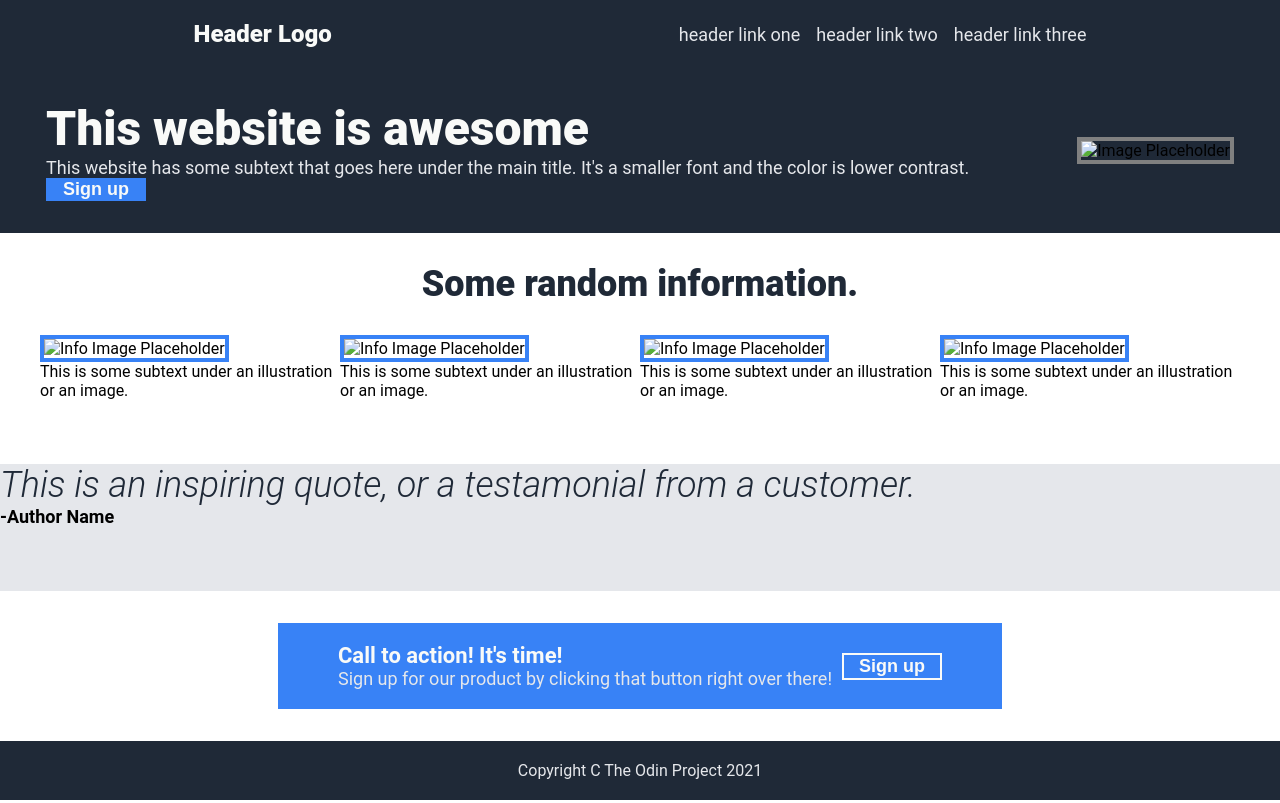
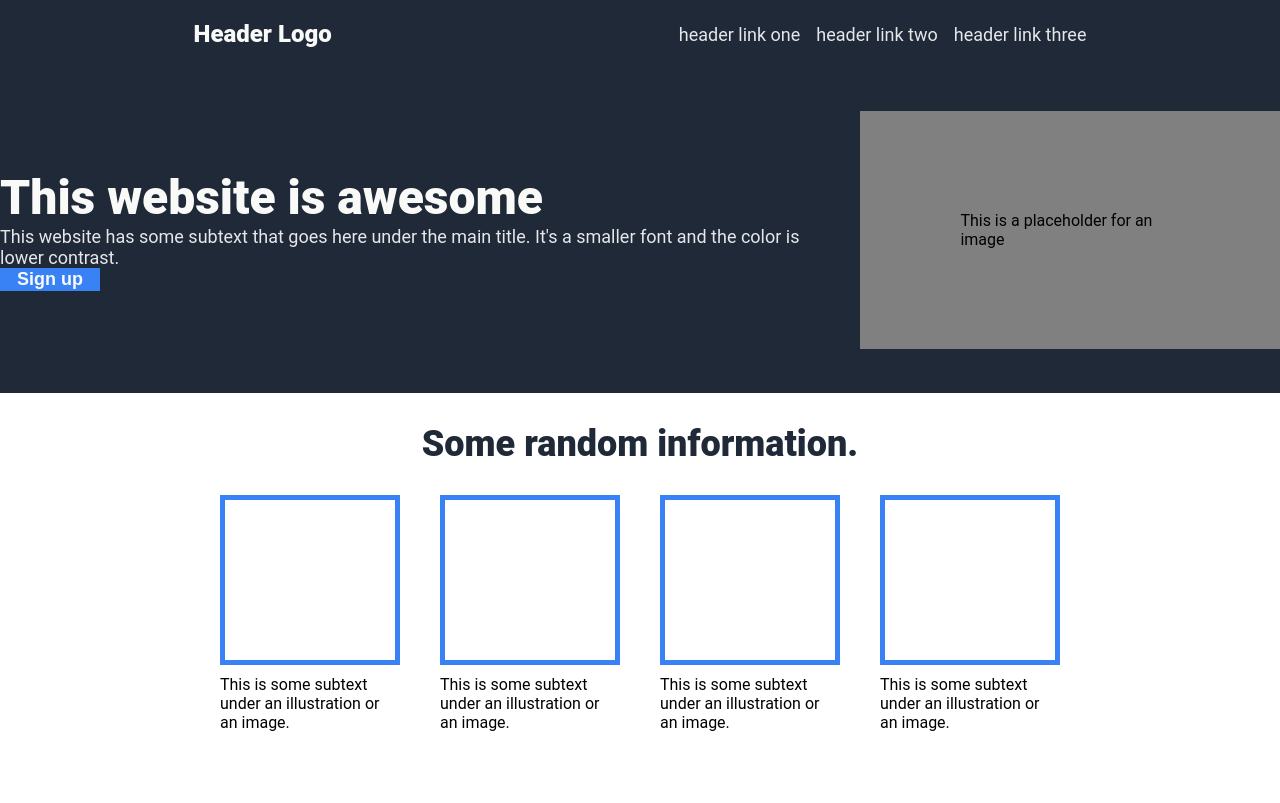
Before and after one commit to philiphester/odin-landing-page, a plain HTML site: page index.html in a window 1280 px wide. Shown: the top 803 px of the page. Drawn offline with Linux system fonts and the light colour scheme.

Commit message:
Replace img tags with palceholder divs, add styling to them

```diff
--- a/index.html
+++ b/index.html
@@ -17,33 +17,33 @@
     </div>
     <div class="content">
         <div class="hero">
-            <div class="hero-left">
+            <div class="hero-text">
                 <div class="hero-main">This website is awesome</div>
                 <div class="hero-sub">This website has some subtext that goes here under
                     the main title. It's a smaller font and the color is lower contrast.</div>
                 <button>Sign up</button>
             </div>
-            <div class="hero-right">
-                <img src="" alt="Image Placeholder">
+            <div class="hero-image">
+                This is a placeholder for an image
             </div>
         </div>
         <div class="info">
             <div class="info-header">Some random information.</div>
             <div class="info-image-container">
                 <div class="info-image">
-                    <img src="" alt="Info Image Placeholder">
+                    <div class="info-img-placeholder"></div>
                     <div class="info-text">This is some subtext under an illustration or an image.</div>
                 </div>
                 <div class="info-image">
-                    <img src="" alt="Info Image Placeholder">
+                    <div class="info-img-placeholder"></div>
                     <div class="info-text">This is some subtext under an illustration or an image.</div>
                 </div>
                 <div class="info-image">
-                    <img src="" alt="Info Image Placeholder">
+                    <div class="info-img-placeholder"></div>
                     <div class="info-text">This is some subtext under an illustration or an image.</div>
                 </div>
                 <div class="info-image">
-                    <img src="" alt="Info Image Placeholder">
+                    <div class="info-img-placeholder"></div>
                     <div class="info-text">This is some subtext under an illustration or an image.</div>
                 </div>
             </div>
--- a/style.css
+++ b/style.css
@@ -1,7 +1,7 @@
 body {
     font-family: Roboto, sans-serif;
     margin: 0;
-    min-height: 100vh;
+    min-height: 150vh;
     display: flex;
     flex-direction: column;
 }
@@ -82,8 +82,13 @@ button {
     font-size: 18px;
 }
 
-.hero img {
+/* .hero img {
     border: 4px solid grey;
+} */
+
+.hero-image {
+    background-color: grey;
+    padding: 100px;
 }
 
 .info-header {
@@ -97,14 +102,17 @@ button {
 .info-image-container {
     display: flex;
     justify-content: center;
+    gap: 40px;
 }
 
 .info-image {
-    max-width: 300px;
+    max-width: 180px;
 }
 
-.info-image img {
-    border: 4px solid #3882F6;
+.info-img-placeholder {
+    border: 5px solid #3882F6;
+    padding: 80px;
+    margin-bottom: 10px;
 }
 
 .quote {
```
